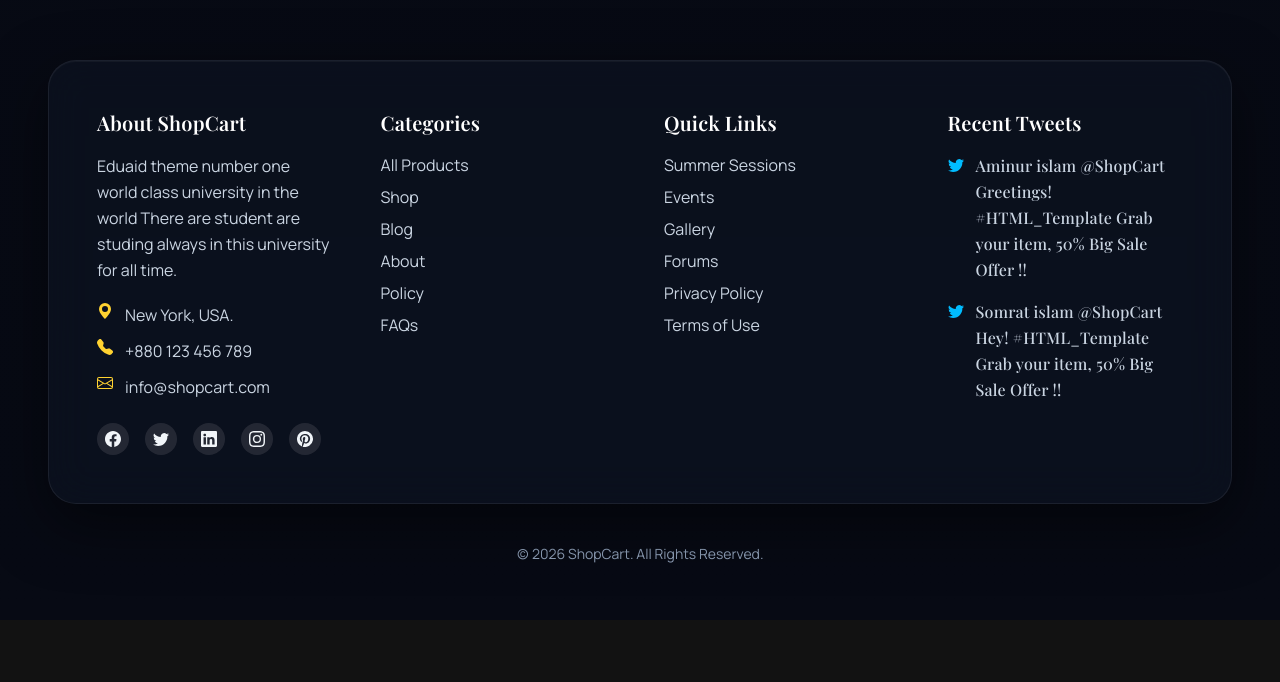
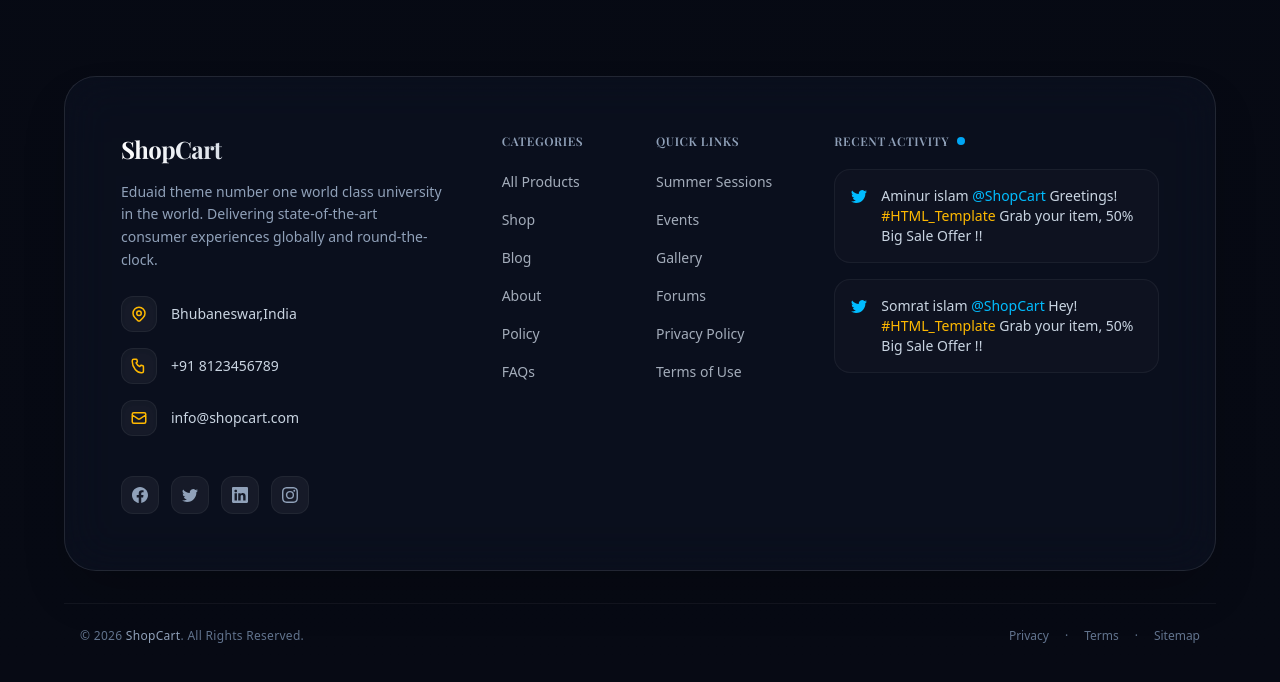
Before and after one commit to Abinashrout244/AVI-Ec, a React (Vite) app: page / in a window 1280 px wide. Shown: the part 7578-8260 px from the top of the page. Before the commit the page ends 8198 px from the top, so only its background shows below. Built offline with nearby package versions, Linux system fonts and the light colour scheme; no server answers; a web font is replaced by a local one.

Commit message:
update footer

```diff
--- a/src/components/Footer.jsx
+++ b/src/components/Footer.jsx
@@ -6,49 +6,70 @@ const addressList = [
     iconName: (
       <svg
         xmlns="http://www.w3.org/2000/svg"
-        width="16"
-        height="16"
-        fill="currentColor"
-        className="bi bi-geo-alt-fill"
-        viewBox="0 0 16 16"
+        width="18"
+        height="18"
+        fill="none"
+        viewBox="0 0 24 24"
+        stroke="currentColor"
+        strokeWidth="2"
       >
-        <path d="M8 16s6-5.686 6-10A6 6 0 0 0 2 6c0 4.314 6 10 6 10m0-7a3 3 0 1 1 0-6 3 3 0 0 1 0 6" />
+        <path
+          strokeLinecap="round"
+          strokeLinejoin="round"
+          d="M17.657 16.657L13.414 20.9a1.998 1.998 0 01-2.827 0l-4.244-4.243a8 8 0 1111.314 0z"
+        />
+        <path
+          strokeLinecap="round"
+          strokeLinejoin="round"
+          d="M15 11a3 3 0 11-6 0 3 3 0 016 0z"
+          strokeWidth="2"
+        />
       </svg>
     ),
-    text: "New York, USA.",
+    text: "Bhubaneswar,India",
+    href: "https://maps.google.com",
   },
   {
     iconName: (
       <svg
         xmlns="http://www.w3.org/2000/svg"
-        width="16"
-        height="16"
-        fill="currentColor"
-        className="bi bi-telephone-fill"
-        viewBox="0 0 16 16"
+        width="18"
+        height="18"
+        fill="none"
+        viewBox="0 0 24 24"
+        stroke="currentColor"
+        strokeWidth="2"
       >
         <path
-          fillRule="evenodd"
-          d="M1.885.511a1.745 1.745 0 0 1 2.61.163L6.29 2.98c.329.423.445.974.315 1.494l-.547 2.19a.68.68 0 0 0 .178.643l2.457 2.457a.68.68 0 0 0 .644.178l2.189-.547a1.75 1.75 0 0 1 1.494.315l2.306 1.794c.829.645.905 1.87.163 2.611l-1.034 1.034c-.74.74-1.846 1.065-2.877.702a18.6 18.6 0 0 1-7.01-4.42 18.6 18.6 0 0 1-4.42-7.009c-.362-1.03-.037-2.137.703-2.877z"
+          strokeLinecap="round"
+          strokeLinejoin="round"
+          d="M3 5a2 2 0 012-2h3.28a1 1 0 01.94.725l.548 2.2a1 1 0 01-.321.988l-1.305.98a10.582 10.582 0 004.872 4.872l.98-1.305a1 1 0 01.988-.321l2.2.548a1 1 0 01.725.94V19a2 2 0 01-2 2h-1C9.716 21 3 14.284 3 6V5z"
         />
       </svg>
     ),
-    text: "+880 123 456 789",
+    text: "+91 8123456789",
+    href: "tel:+918249281685",
   },
   {
     iconName: (
       <svg
         xmlns="http://www.w3.org/2000/svg"
-        width="16"
-        height="16"
-        fill="currentColor"
-        className="bi bi-envelope"
-        viewBox="0 0 16 16"
+        width="18"
+        height="18"
+        fill="none"
+        viewBox="0 0 24 24"
+        stroke="currentColor"
+        strokeWidth="2"
       >
-        <path d="M0 4a2 2 0 0 1 2-2h12a2 2 0 0 1 2 2v8a2 2 0 0 1-2 2H2a2 2 0 0 1-2-2zm2-1a1 1 0 0 0-1 1v.217l7 4.2 7-4.2V4a1 1 0 0 0-1-1zm13 2.383-4.708 2.825L15 11.105zm-.034 6.876-5.64-3.471L8 9.583l-1.326-.795-5.64 3.47A1 1 0 0 0 2 13h12a1 1 0 0 0 .966-.741M1 11.105l4.708-2.897L1 5.383z" />
+        <path
+          strokeLinecap="round"
+          strokeLinejoin="round"
+          d="M3 8l7.89 5.26a2 2 0 002.22 0L21 8M5 19h14a2 2 0 002-2V7a2 2 0 00-2-2H5a2 2 0 00-2 2v10a2 2 0 002 2z"
+        />
       </svg>
     ),
     text: "info@shopcart.com",
+    href: "mailto:info@shopcart.com",
   },
 ];
 
@@ -60,14 +81,13 @@ const socialList = [
         width="16"
         height="16"
         fill="currentColor"
-        className="bi bi-facebook"
         viewBox="0 0 16 16"
       >
         <path d="M16 8.049c0-4.446-3.582-8.05-8-8.05C3.58 0-.002 3.603-.002 8.05c0 4.017 2.926 7.347 6.75 7.951v-5.625h-2.03V8.05H6.75V6.275c0-2.017 1.195-3.131 3.022-3.131.876 0 1.791.157 1.791.157v1.98h-1.009c-.993 0-1.303.621-1.303 1.258v1.51h2.218l-.354 2.326H9.25V16c3.824-.604 6.75-3.934 6.75-7.951" />
       </svg>
     ),
     siteLink: "#",
-    className: "facebook",
+    className: "hover:bg-blue-600 hover:text-white",
   },
   {
     iconName: (
@@ -76,14 +96,13 @@ const socialList = [
         width="16"
         height="16"
         fill="currentColor"
-        className="bi bi-twitter"
         viewBox="0 0 16 16"
       >
         <path d="M5.026 15c6.038 0 9.341-5.003 9.341-9.334q.002-.211-.006-.422A6.7 6.7 0 0 0 16 3.542a6.7 6.7 0 0 1-1.889.518 3.3 3.3 0 0 0 1.447-1.817 6.5 6.5 0 0 1-2.087.793A3.286 3.286 0 0 0 7.875 6.03a9.32 9.32 0 0 1-6.767-3.429 3.29 3.29 0 0 0 1.018 4.382A3.3 3.3 0 0 1 .64 6.575v.045a3.29 3.29 0 0 0 2.632 3.218 3.2 3.2 0 0 1-.865.115 3 3 0 0 1-.614-.057 3.28 3.28 0 0 0 3.067 2.277A6.6 6.6 0 0 1 .78 13.58a6 6 0 0 1-.78-.045A9.34 9.34 0 0 0 5.026 15" />
       </svg>
     ),
     siteLink: "#",
-    className: "twitter",
+    className: "hover:bg-neutral-900 hover:text-white",
   },
   {
     iconName: (
@@ -92,14 +111,13 @@ const socialList = [
         width="16"
         height="16"
         fill="currentColor"
-        className="bi bi-linkedin"
         viewBox="0 0 16 16"
       >
         <path d="M0 1.146C0 .513.526 0 1.175 0h13.65C15.474 0 16 .513 16 1.146v13.708c0 .633-.526 1.146-1.175 1.146H1.175C.526 16 0 15.487 0 14.854zm4.943 12.248V6.169H2.542v7.225zm-1.2-8.212c.837 0 1.358-.554 1.358-1.248-.015-.709-.52-1.248-1.342-1.248S2.4 3.226 2.4 3.934c0 .694.521 1.248 1.327 1.248zm4.908 8.212V9.359c0-.216.016-.432.08-.586.173-.431.568-.878 1.232-.878.869 0 1.216.662 1.216 1.634v3.865h2.401V9.25c0-2.22-1.184-3.252-2.764-3.252-1.274 0-1.845.7-2.165 1.193v.025h-.016l.016-.025V6.169h-2.4c.03.678 0 7.225 0 7.225z" />
       </svg>
     ),
     siteLink: "#",
-    className: "linkedin",
+    className: "hover:bg-blue-700 hover:text-white",
   },
   {
     iconName: (
@@ -108,124 +126,56 @@ const socialList = [
         width="16"
         height="16"
         fill="currentColor"
-        className="bi bi-instagram"
         viewBox="0 0 16 16"
       >
         <path d="M8 0C5.829 0 5.556.01 4.703.048 3.85.088 3.269.222 2.76.42a3.9 3.9 0 0 0-1.417.923A3.9 3.9 0 0 0 .42 2.76C.222 3.268.087 3.85.048 4.7.01 5.555 0 5.827 0 8.001c0 2.172.01 2.444.048 3.297.04.852.174 1.433.372 1.942.205.526.478.972.923 1.417.444.445.89.719 1.416.923.51.198 1.09.333 1.942.372C5.555 15.99 5.827 16 8 16s2.444-.01 3.298-.048c.851-.04 1.434-.174 1.943-.372a3.9 3.9 0 0 0 1.416-.923c.445-.445.718-.891.923-1.417.197-.509.332-1.09.372-1.942C15.99 10.445 16 10.173 16 8s-.01-2.445-.048-3.299c-.04-.851-.175-1.433-.372-1.941a3.9 3.9 0 0 0-.923-1.417A3.9 3.9 0 0 0 13.24.42c-.51-.198-1.092-.333-1.943-.372C10.443.01 10.172 0 7.998 0zm-.717 1.442h.718c2.136 0 2.389.007 3.232.046.78.035 1.204.166 1.486.275.373.145.64.319.92.599s.453.546.598.92c.11.281.24.705.275 1.485.039.843.047 1.096.047 3.231s-.008 2.389-.047 3.232c-.035.78-.166 1.203-.275 1.485a2.5 2.5 0 0 1-.599.919c-.28.28-.546.453-.92.598-.28.11-.704.24-1.485.276-.843.038-1.096.047-3.232.047s-2.39-.009-3.233-.047c-.78-.036-1.203-.166-1.485-.276a2.5 2.5 0 0 1-.92-.598 2.5 2.5 0 0 1-.6-.92c-.109-.281-.24-.705-.275-1.485-.038-.843-.046-1.096-.046-3.233s.008-2.388.046-3.231c.036-.78.166-1.204.276-1.486.145-.373.319-.64.599-.92s.546-.453.92-.598c.282-.11.705-.24 1.485-.276.738-.034 1.024-.044 2.515-.045zm4.988 1.328a.96.96 0 1 0 0 1.92.96.96 0 0 0 0-1.92m-4.27 1.122a4.109 4.109 0 1 0 0 8.217 4.109 4.109 0 0 0 0-8.217m0 1.441a2.667 2.667 0 1 1 0 5.334 2.667 2.667 0 0 1 0-5.334" />
       </svg>
     ),
     siteLink: "#",
-    className: "instagram",
-  },
-  {
-    iconName: (
-      <svg
-        xmlns="http://www.w3.org/2000/svg"
-        width="16"
-        height="16"
-        fill="currentColor"
-        className="bi bi-pinterest"
-        viewBox="0 0 16 16"
-      >
-        <path d="M8 0a8 8 0 0 0-2.915 15.452c-.07-.633-.134-1.606.027-2.297.146-.625.938-3.977.938-3.977s-.239-.479-.239-1.187c0-1.113.645-1.943 1.448-1.943.682 0 1.012.512 1.012 1.127 0 .686-.437 1.712-.663 2.663-.188.796.4 1.446 1.185 1.446 1.422 0 2.515-1.5 2.515-3.664 0-1.915-1.377-3.254-3.342-3.254-2.276 0-3.612 1.707-3.612 3.471 0 .688.265 1.425.595 1.826a.24.24 0 0 1 .056.23c-.061.252-.196.796-.222.907-.035.146-.116.177-.268.107-1-.465-1.624-1.926-1.624-3.1 0-2.523 1.834-4.84 5.286-4.84 2.775 0 4.932 1.977 4.932 4.62 0 2.757-1.739 4.976-4.151 4.976-.811 0-1.573-.421-1.834-.919l-.498 1.902c-.181.695-.669 1.566-.995 2.097A8 8 0 1 0 8 0" />
-      </svg>
-    ),
-    siteLink: "#",
-    className: "pinterest",
+    className:
+      "hover:bg-gradient-to-tr hover:from-amber-500 hover:to-purple-600 hover:text-white",
   },
 ];
 
 const ItemList = [
-  {
-    text: "All Products",
-    link: "/shop",
-  },
-  {
-    text: "Shop",
-    link: "/shop",
-  },
-  {
-    text: "Blog",
-    link: "/blog",
-  },
-  {
-    text: "About",
-    link: "/about",
-  },
-  {
-    text: "Policy",
-    link: "#",
-  },
-  {
-    text: "FAQs",
-    link: "/about",
-  },
+  { text: "All Products", link: "/shop" },
+  { text: "Shop", link: "/shop" },
+  { text: "Blog", link: "/blog" },
+  { text: "About", link: "/about" },
+  { text: "Policy", link: "#" },
+  { text: "FAQs", link: "/about" },
 ];
 
 const quickList = [
-  {
-    text: "Summer Sessions",
-    link: "#",
-  },
-  {
-    text: "Events",
-    link: "#",
-  },
-  {
-    text: "Gallery",
-    link: "#",
-  },
-  {
-    text: "Forums",
-    link: "#",
-  },
-  {
-    text: "Privacy Policy",
-    link: "#",
-  },
-  {
-    text: "Terms of Use",
-    link: "#",
-  },
+  { text: "Summer Sessions", link: "#" },
+  { text: "Events", link: "#" },
+  { text: "Gallery", link: "#" },
+  { text: "Forums", link: "#" },
+  { text: "Privacy Policy", link: "#" },
+  { text: "Terms of Use", link: "#" },
 ];
 
 const tweetList = [
   {
-    iconName: (
-      <svg
-        xmlns="http://www.w3.org/2000/svg"
-        width="16"
-        height="16"
-        fill="currentColor"
-        className="bi bi-twitter"
-        viewBox="0 0 16 16"
-      >
-        <path d="M5.026 15c6.038 0 9.341-5.003 9.341-9.334q.002-.211-.006-.422A6.7 6.7 0 0 0 16 3.542a6.7 6.7 0 0 1-1.889.518 3.3 3.3 0 0 0 1.447-1.817 6.5 6.5 0 0 1-2.087.793A3.286 3.286 0 0 0 7.875 6.03a9.32 9.32 0 0 1-6.767-3.429 3.29 3.29 0 0 0 1.018 4.382A3.3 3.3 0 0 1 .64 6.575v.045a3.29 3.29 0 0 0 2.632 3.218 3.2 3.2 0 0 1-.865.115 3 3 0 0 1-.614-.057 3.28 3.28 0 0 0 3.067 2.277A6.6 6.6 0 0 1 .78 13.58a6 6 0 0 1-.78-.045A9.34 9.34 0 0 0 5.026 15" />
-      </svg>
-    ),
     desc: (
-      <p>
-        Aminur islam <a href="#">@ShopCart Greetings! #HTML_Template</a> Grab
+      <p className="text-sm">
+        Aminur islam{" "}
+        <a href="#" className="text-sky-400 hover:underline">
+          @ShopCart
+        </a>{" "}
+        Greetings! <span className="text-amber-400">#HTML_Template</span> Grab
         your item, 50% Big Sale Offer !!
       </p>
     ),
   },
   {
-    iconName: (
-      <svg
-        xmlns="http://www.w3.org/2000/svg"
-        width="16"
-        height="16"
-        fill="currentColor"
-        className="bi bi-twitter"
-        viewBox="0 0 16 16"
-      >
-        <path d="M5.026 15c6.038 0 9.341-5.003 9.341-9.334q.002-.211-.006-.422A6.7 6.7 0 0 0 16 3.542a6.7 6.7 0 0 1-1.889.518 3.3 3.3 0 0 0 1.447-1.817 6.5 6.5 0 0 1-2.087.793A3.286 3.286 0 0 0 7.875 6.03a9.32 9.32 0 0 1-6.767-3.429 3.29 3.29 0 0 0 1.018 4.382A3.3 3.3 0 0 1 .64 6.575v.045a3.29 3.29 0 0 0 2.632 3.218 3.2 3.2 0 0 1-.865.115 3 3 0 0 1-.614-.057 3.28 3.28 0 0 0 3.067 2.277A6.6 6.6 0 0 1 .78 13.58a6 6 0 0 1-.78-.045A9.34 9.34 0 0 0 5.026 15" />
-      </svg>
-    ),
     desc: (
-      <p>
-        Somrat islam <a href="#">@ShopCart Hey! #HTML_Template</a> Grab your
+      <p className="text-sm">
+        Somrat islam{" "}
+        <a href="#" className="text-sky-400 hover:underline">
+          @ShopCart
+        </a>{" "}
+        Hey! <span className="text-amber-400">#HTML_Template</span> Grab your
         item, 50% Big Sale Offer !!
       </p>
     ),
@@ -234,32 +184,46 @@ const tweetList = [
 
 const Footer = () => {
   return (
-    <footer className="mt-20 px-6 md:px-12 pb-14">
-      <div className="glass-panel rounded-[28px] px-6 md:px-12 py-12 grid grid-cols-1 sm:grid-cols-2 lg:grid-cols-4 gap-12">
+    <footer className="mt-24 px-4 sm:px-8 lg:px-16 pb-10 font-sans antialiased">
+      {/* Premium Glassmorphic Layout Wrapper */}
+      <div className="bg-slate-900/40 backdrop-blur-xl border border-white/10 rounded-[32px] shadow-2xl p-8 lg:p-14 grid grid-cols-1 sm:grid-cols-2 lg:grid-cols-12 gap-10 lg:gap-8">
+        {/* Column 1: Brand & Contact Info */}
+        <div className="lg:col-span-4 flex flex-col justify-between space-y-6">
           <div>
-          <h2 className="text-xl font-semibold mb-4 text-white">
-            About ShopCart
+            <h2 className="text-2xl font-bold tracking-tight mb-4 bg-gradient-to-r from-white to-slate-400 bg-clip-text text-transparent">
+              ShopCart
             </h2>
-          <p className="text-slate-300 leading-relaxed mb-5">
-            Eduaid theme number one world class university in the world There
-            are student are studing always in this university for all time.
+            <p className="text-slate-400 text-sm leading-relaxed mb-6">
+              Eduaid theme number one world class university in the world.
+              Delivering state-of-the-art consumer experiences globally and
+              round-the-clock.
             </p>
 
-          <div className="space-y-3 mb-6">
+            <div className="space-y-4">
               {addressList.map((item, i) => (
-              <div key={i} className="flex items-start gap-3">
-                <span className="text-amber-300">{item.iconName}</span>
-                <p className="text-slate-300">{item.text}</p>
-              </div>
+                <a
+                  key={i}
+                  href={item.href}
+                  target={item.href.startsWith("http") ? "_blank" : "_self"}
+                  rel="noreferrer"
+                  className="flex items-center gap-3.5 group text-slate-300 hover:text-white transition duration-300 text-sm"
+                >
+                  <span className="flex items-center justify-center p-2 rounded-xl bg-white/5 border border-white/5 text-amber-400 group-hover:scale-110 transition duration-300 shadow-inner">
+                    {item.iconName}
+                  </span>
+                  <p>{item.text}</p>
+                </a>
               ))}
             </div>
+          </div>
 
-          <div className="flex gap-4">
+          {/* Social Platforms Row */}
+          <div className="flex gap-3 pt-4">
             {socialList.map((item, i) => (
               <a
                 key={i}
                 href={item.siteLink}
-                className="p-2 rounded-full bg-white/10 hover:bg-amber-300 hover:text-slate-900 transition"
+                className={`p-2.5 rounded-xl bg-white/5 border border-white/5 text-slate-400 transition-all duration-300 hover:-translate-y-1 ${item.className}`}
               >
                 {item.iconName}
               </a>
@@ -267,56 +231,104 @@ const Footer = () => {
           </div>
         </div>
 
-        <div>
-          <h2 className="text-xl font-semibold mb-4 text-white">Categories</h2>
-          <div className="space-y-2">
+        {/* Column 2: Categories */}
+        <div className="lg:col-span-2 lg:pl-6">
+          <h3 className="text-xs font-semibold tracking-wider uppercase text-slate-400 mb-5">
+            Categories
+          </h3>
+          <ul className="space-y-3.5">
             {ItemList.map((item, i) => (
+              <li key={i}>
                 <Link
-                key={i}
                   to={item.link}
-                className="block text-slate-300 hover:text-amber-300 transition"
+                  className="inline-block text-slate-300/80 text-sm hover:text-amber-400 transform hover:translate-x-1 transition duration-200"
                 >
                   {item.text}
                 </Link>
+              </li>
             ))}
-          </div>
+          </ul>
         </div>
 
-        <div>
-          <h2 className="text-xl font-semibold mb-4 text-white">Quick Links</h2>
-          <div className="space-y-2">
+        {/* Column 3: Quick Links */}
+        <div className="lg:col-span-2">
+          <h3 className="text-xs font-semibold tracking-wider uppercase text-slate-400 mb-5">
+            Quick Links
+          </h3>
+          <ul className="space-y-3.5">
             {quickList.map((item, i) => (
+              <li key={i}>
                 <Link
-                key={i}
-                href={item.link}
-                className="block text-slate-300 hover:text-amber-300 transition"
+                  to={item.link}
+                  className="inline-block text-slate-300/80 text-sm hover:text-amber-400 transform hover:translate-x-1 transition duration-200"
                 >
                   {item.text}
                 </Link>
+              </li>
             ))}
-          </div>
+          </ul>
         </div>
 
-        <div>
-          <h2 className="text-xl font-semibold mb-4 text-white">
-            Recent Tweets
-          </h2>
+        {/* Column 4: App Live-Feed Updates (Tweets) */}
+        <div className="lg:col-span-4">
+          <h3 className="text-xs font-semibold tracking-wider uppercase text-slate-400 mb-5 flex items-center gap-2">
+            Recent Activity
+            <span className="flex h-2 w-2 relative">
+              <span className="animate-ping absolute inline-flex h-full w-full rounded-full bg-sky-400 opacity-75"></span>
+              <span className="relative inline-flex rounded-full h-2 w-2 bg-sky-500"></span>
+            </span>
+          </h3>
           <div className="space-y-4">
             {tweetList.map((item, i) => (
-              <div key={i} className="flex gap-3">
-                <span className="text-sky-400 mt-1">{item.iconName}</span>
-                <h2 className="text-slate-300 leading-relaxed">{item.desc}</h2>
+              <div
+                key={i}
+                className="flex gap-3.5 p-4 rounded-2xl bg-white/[0.02] border border-white/5 hover:border-white/10 transition duration-300"
+              >
+                <span className="text-sky-400 shrink-0 pt-0.5">
+                  <svg
+                    xmlns="http://www.w3.org/2000/svg"
+                    width="16"
+                    height="16"
+                    fill="currentColor"
+                    viewBox="0 0 16 16"
+                  >
+                    <path d="M5.026 15c6.038 0 9.341-5.003 9.341-9.334q.002-.211-.006-.422A6.7 6.7 0 0 0 16 3.542a6.7 6.7 0 0 1-1.889.518 3.3 3.3 0 0 0 1.447-1.817 6.5 6.5 0 0 1-2.087.793A3.286 3.286 0 0 0 7.875 6.03a9.32 9.32 0 0 1-6.767-3.429 3.29 3.29 0 0 0 1.018 4.382A3.3 3.3 0 0 1 .64 6.575v.045a3.29 3.29 0 0 0 2.632 3.218 3.2 3.2 0 0 1-.865.115 3 3 0 0 1-.614-.057 3.28 3.28 0 0 0 3.067 2.277A6.6 6.6 0 0 1 .78 13.58a6 6 0 0 1-.78-.045A9.34 9.34 0 0 0 5.026 15" />
+                  </svg>
+                </span>
+                <div className="text-slate-300 leading-relaxed">
+                  {item.desc}
+                </div>
               </div>
             ))}
           </div>
         </div>
       </div>
 
-      <div className="mt-10 text-center">
-        <p className="text-slate-400 text-sm">
-          (c) {new Date().getFullYear()} <Link to="/">ShopCart</Link>. All
-          Rights Reserved.
+      {/* Deep Footer Meta Data info */}
+      <div className="mt-8 px-4 flex flex-col sm:flex-row items-center justify-between gap-4 border-t border-white/5 pt-6">
+        <p className="text-slate-500 text-xs tracking-wide">
+          &copy; {new Date().getFullYear()}{" "}
+          <Link
+            to="/"
+            className="text-slate-400 hover:text-white transition font-medium"
+          >
+            ShopCart
+          </Link>
+          . All Rights Reserved.
         </p>
+        <div className="flex gap-4 text-xs text-slate-500">
+          <a href="#" className="hover:text-slate-400 transition">
+            Privacy
+          </a>
+          <span>&middot;</span>
+          <a href="#" className="hover:text-slate-400 transition">
+            Terms
+          </a>
+          <span>&middot;</span>
+          <a href="#" className="hover:text-slate-400 transition">
+            Sitemap
+          </a>
+        </div>
       </div>
     </footer>
   );
```
Lines whose indentation alone changed are shown as unchanged.
